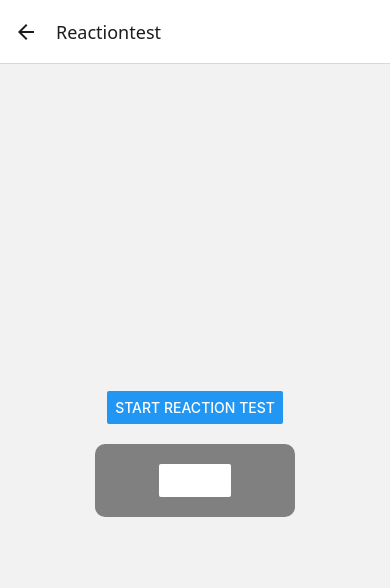
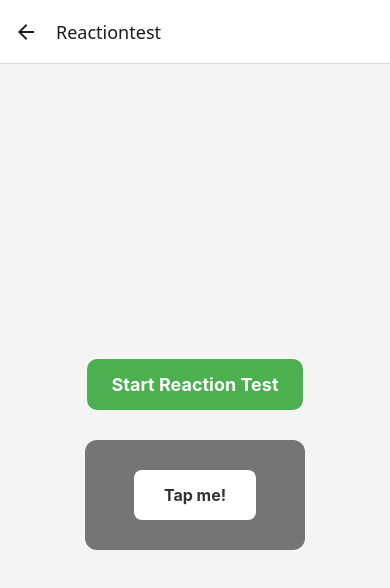
Before and after one commit to Mawasto/Mobile-App, a React Native app: screen /Reactiontest in a window 390 px wide. Shown: the top 588 px of the page. Built offline with nearby package versions, Linux system fonts and the light colour scheme.

Commit message:
added more styles to reaction test button

```diff
--- a/App.tsx
+++ b/App.tsx
@@ -29,6 +29,7 @@ const app = getApps().length === 0 ? initializeApp(firebaseConfig) : getApp();
 
 initializeApp(firebaseConfig);
 
+
 import { RootStackParamList } from './types';
 
 
--- a/package.json
+++ b/package.json
@@ -29,6 +29,7 @@
   },
   "devDependencies": {
     "@babel/core": "^7.25.2",
+    "@react-native-community/cli": "latest",
     "@types/react": "~19.0.10",
     "@types/react-native": "^0.72.8",
     "typescript": "~5.8.3"
--- a/views/Reactiontest.tsx
+++ b/views/Reactiontest.tsx
@@ -1,5 +1,5 @@
 import React, { useState, useRef } from 'react';
-import { View, Text, Button, StyleSheet } from 'react-native';
+import { View, Text, StyleSheet, TouchableOpacity } from 'react-native';
 import { getAuth } from 'firebase/auth';
 import { getFirestore, collection, addDoc } from 'firebase/firestore';
 
@@ -45,25 +45,74 @@ const ReactionTest = () => {
 
     return (
         <View style={styles.container}>
-            <Button title="Start Reaction Test" onPress={startTest} />
-            <View style={[styles.reactionBox, { backgroundColor: isReady ? 'red' : 'gray' }]}>
-                <Button title="Tap me!" onPress={handleClick} color="#fff" />
+            <TouchableOpacity style={styles.startButton} onPress={startTest}>
+                <Text style={styles.buttonText}>Start Reaction Test</Text>
+            </TouchableOpacity>
+
+            <View style={[styles.reactionBox, { backgroundColor: isReady ? '#e53935' : '#757575' }]}>
+                <TouchableOpacity
+                    style={styles.tapButton}
+                    onPress={handleClick}
+                    activeOpacity={0.7}
+                >
+                    <Text style={styles.tapText}>Tap me!</Text>
+                </TouchableOpacity>
             </View>
-            {reactionTime !== null && <Text>Your reaction time: {reactionTime} ms</Text>}
+
+            {reactionTime !== null && (
+                <Text style={styles.resultText}>Your reaction time: {reactionTime} ms</Text>
+            )}
         </View>
     );
 };
 
 const styles = StyleSheet.create({
-    container: { padding: 20, alignItems: 'center', justifyContent: 'center', flex: 1 },
+    container: {
+        padding: 20,
+        alignItems: 'center',
+        justifyContent: 'center',
+        flex: 1,
+        backgroundColor: '#f4f4f4',
+    },
+    startButton: {
+        backgroundColor: '#4CAF50',
+        paddingVertical: 15,
+        paddingHorizontal: 25,
+        borderRadius: 10,
+        marginBottom: 20,
+        elevation: 2,
+    },
+    buttonText: {
+        color: '#fff',
+        fontSize: 18,
+        fontWeight: 'bold',
+    },
     reactionBox: {
-        marginTop: 20,
-        padding: 20,
-        borderRadius: 10,
-        width: 200,
+        marginTop: 10,
+        padding: 30,
+        borderRadius: 12,
+        width: 220,
         alignItems: 'center',
-        justifyContent: 'center'
-    }
+        justifyContent: 'center',
+    },
+    tapButton: {
+        backgroundColor: '#ffffff',
+        paddingVertical: 15,
+        paddingHorizontal: 30,
+        borderRadius: 8,
+        elevation: 3,
+    },
+    tapText: {
+        fontSize: 16,
+        color: '#333',
+        fontWeight: 'bold',
+    },
+    resultText: {
+        marginTop: 30,
+        fontSize: 18,
+        fontWeight: '600',
+        color: '#444',
+    },
 });
 
 export default ReactionTest;
```
Also changed, not shown: 1 other file (tests, documents, lock files or other folders).
